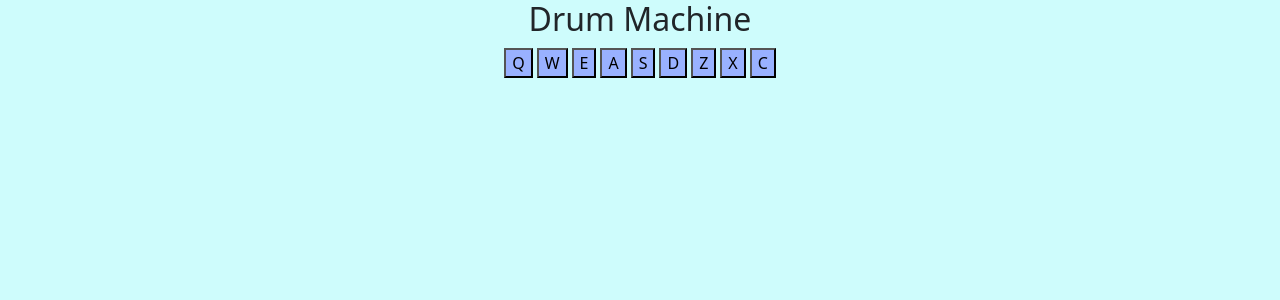
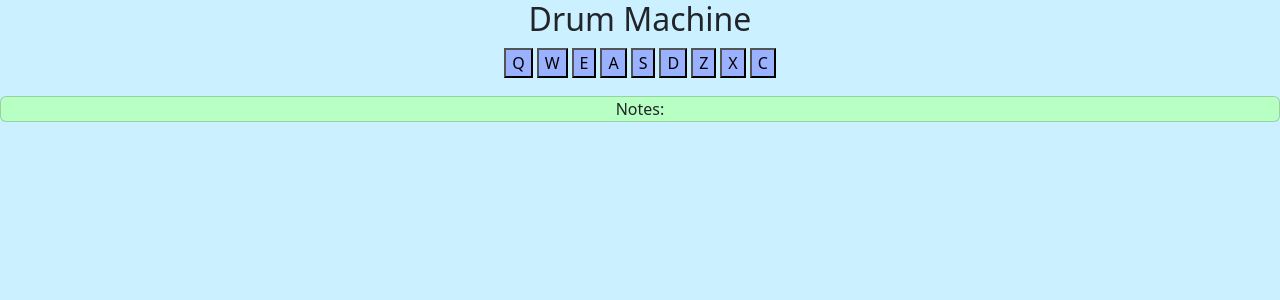
Before and after one commit to Carluuz/Drum-Machine, a React (Create React App) app in the folder drum-machine/: page / in a window 1280 px wide. Shown: the top 300 px of the page. Built offline with nearby package versions, Linux system fonts and the light colour scheme.

Commit message:
Changes to be committed: 	modified:   drum-machine/src/App.css 	modified:   drum-machine/src/App.js 	modified:   drum-machine/src/index.css

```diff
--- a/drum-machine/src/App.js
+++ b/drum-machine/src/App.js
@@ -73,7 +73,9 @@ function App() {
         C
       </button>
       <br />
-      <div id="display" className='btn'>{displayText}</div>
+      <div id="display" className='card my-3'>
+        Notes: {displayText}
+      </div>
 
     </div>
   );
--- a/drum-machine/src/index.css
+++ b/drum-machine/src/index.css
@@ -13,12 +13,14 @@ code {
 }
 
 * {
-  background-color: rgb(206, 252, 252);
+  background-color: rgb(203, 240, 255);
 }
 
 #display {
-  margin: 1px solid black;
+  background-color: rgb(183, 255, 195);
 }
+
+
 
 .drum-pad {
   height: auto;
```
Also changed, not shown: drum-machine/src/App.css (line endings or trailing spaces).
